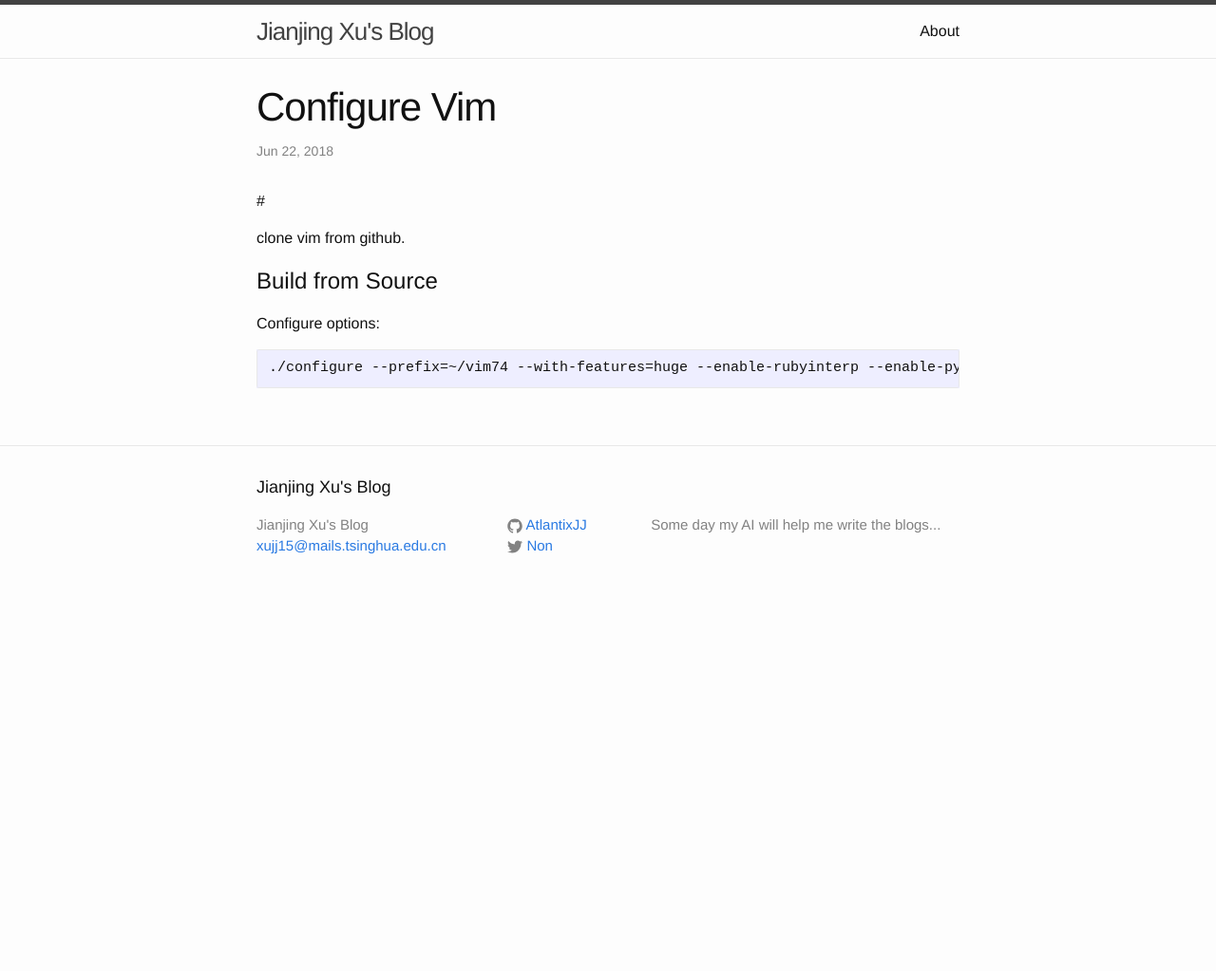
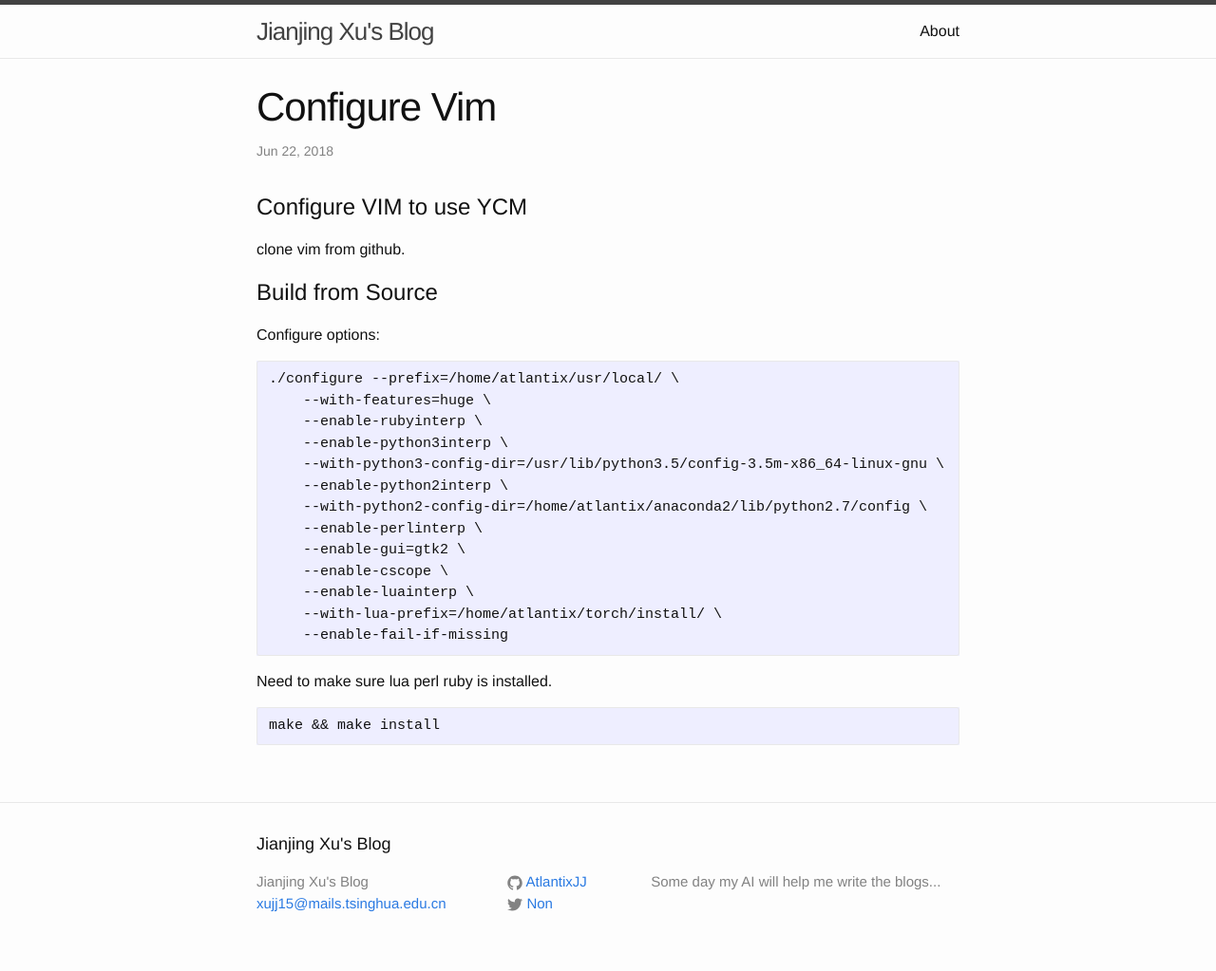
Before and after one commit to AtlantixJJ/AtlantixJJ.github.io, a Jekyll site: the page built from _posts/2018-6-22-configure-vim.md, in a window 1280 px wide. Shown: the whole page at 95% size. Built offline with Jekyll 4.4.1, drawn with Linux system fonts in a browser that asks for light colours; our own code applies the rules of GitHub Pages for plain Markdown files; before the commit the page ends 900 px from its top, so only the background shows below that.

Commit message:
stage 6-23

````diff
--- a/_posts/2018-6-22-configure-vim.md
+++ b/_posts/2018-6-22-configure-vim.md
@@ -1,4 +1,4 @@
-#
+# Configure VIM to use YCM
 
 clone vim from github.
 
@@ -7,5 +7,23 @@ clone vim from github.
 Configure options:
 
 ```
-./configure --prefix=~/vim74 --with-features=huge --enable-rubyinterp --enable-pythoninterp --with-python-config-dir=~/anaconda/lib/python2.7/config --enable-perlinterp --enable-gui=gtk2 --enable-cscope --enable-luainterp --enable-fail-if-missing
+./configure --prefix=/home/atlantix/usr/local/ \
+    --with-features=huge \
+    --enable-rubyinterp \
+    --enable-python3interp \
+    --with-python3-config-dir=/usr/lib/python3.5/config-3.5m-x86_64-linux-gnu \
+    --enable-python2interp \
+    --with-python2-config-dir=/home/atlantix/anaconda2/lib/python2.7/config \
+    --enable-perlinterp \
+    --enable-gui=gtk2 \
+    --enable-cscope \
+    --enable-luainterp \
+    --with-lua-prefix=/home/atlantix/torch/install/ \
+    --enable-fail-if-missing
 ```
+
+Need to make sure lua perl ruby is installed.
+
+```
+make && make install
+```
````
Also changed, not shown: 1 other file.
